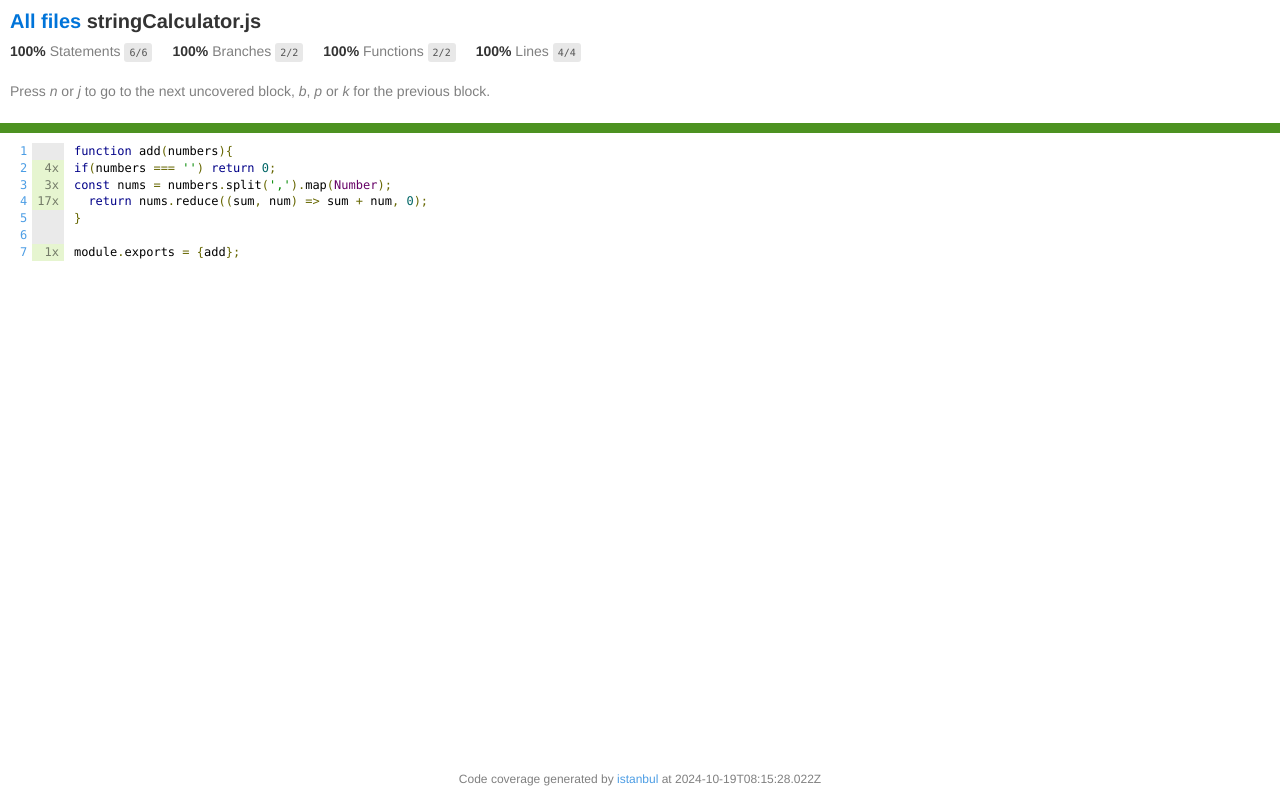
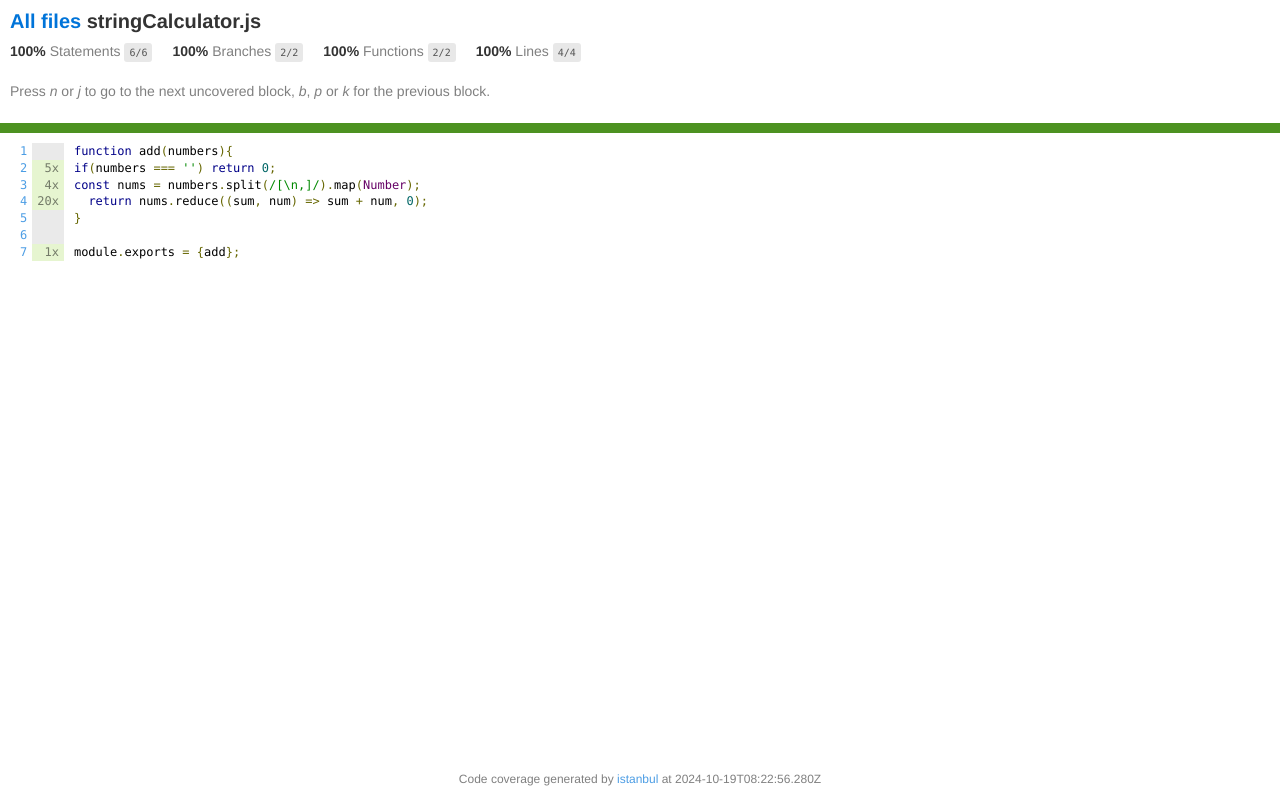
Before and after one commit to eshaansinghparihar/string-calculator-kata, a plain HTML site: page stringCalculator.js.html in a window 1280 px wide. Drawn offline with Linux system fonts and the light colour scheme.

Commit message:
deploy: 709e70a905f82b979363654ad26a0a35771c5be9

```diff
--- a/stringCalculator.js.html
+++ b/stringCalculator.js.html
@@ -70,14 +70,14 @@
 <a name='L5'></a><a href='#L5'>5</a>
 <a name='L6'></a><a href='#L6'>6</a>
 <a name='L7'></a><a href='#L7'>7</a></td><td class="line-coverage quiet"><span class="cline-any cline-neutral">&nbsp;</span>
+<span class="cline-any cline-yes">5x</span>
 <span class="cline-any cline-yes">4x</span>
-<span class="cline-any cline-yes">3x</span>
-<span class="cline-any cline-yes">17x</span>
+<span class="cline-any cline-yes">20x</span>
 <span class="cline-any cline-neutral">&nbsp;</span>
 <span class="cline-any cline-neutral">&nbsp;</span>
 <span class="cline-any cline-yes">1x</span></td><td class="text"><pre class="prettyprint lang-js">function add(numbers){
 if(numbers === '') return 0;
-const nums = numbers.split(',').map(Number);
+const nums = numbers.split(/[\n,]/).map(Number);
   return nums.reduce((sum, num) =&gt; sum + num, 0);
 }
 &nbsp;
@@ -88,7 +88,7 @@ module.exports = {add};</pre></td></tr></table></pre>
             <div class='footer quiet pad2 space-top1 center small'>
                 Code coverage generated by
                 <a href="https://istanbul.js.org/" target="_blank" rel="noopener noreferrer">istanbul</a>
-                at 2024-10-19T08:15:28.022Z
+                at 2024-10-19T08:22:56.280Z
             </div>
         <script src="prettify.js"></script>
         <script>
```
Also changed, not shown: index.html (+1 -1 lines).
